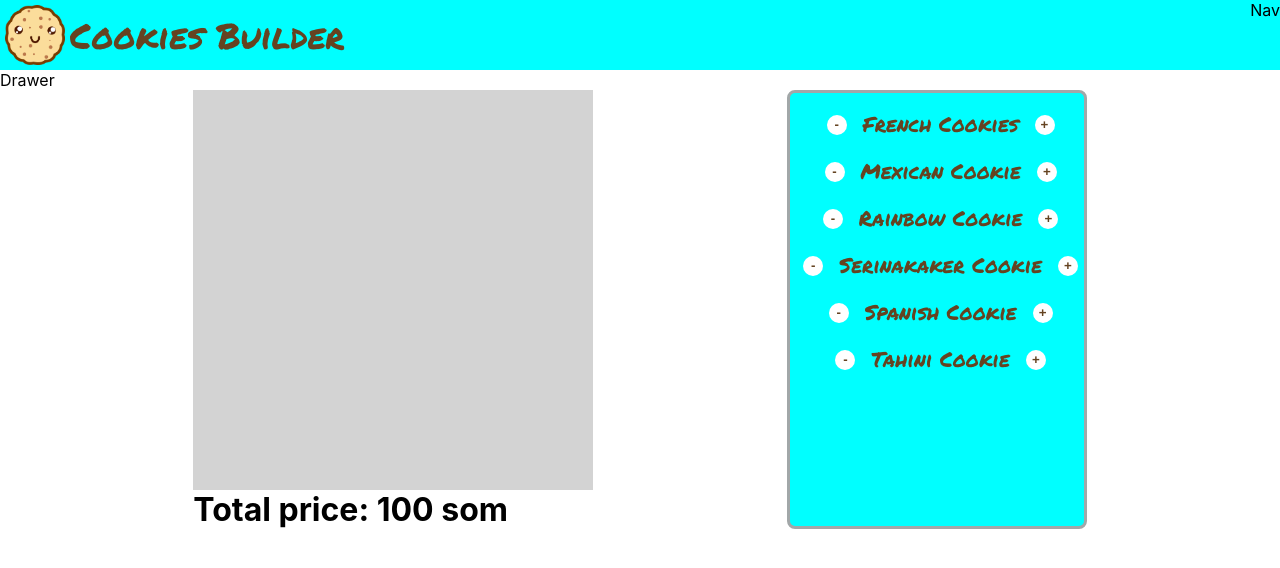
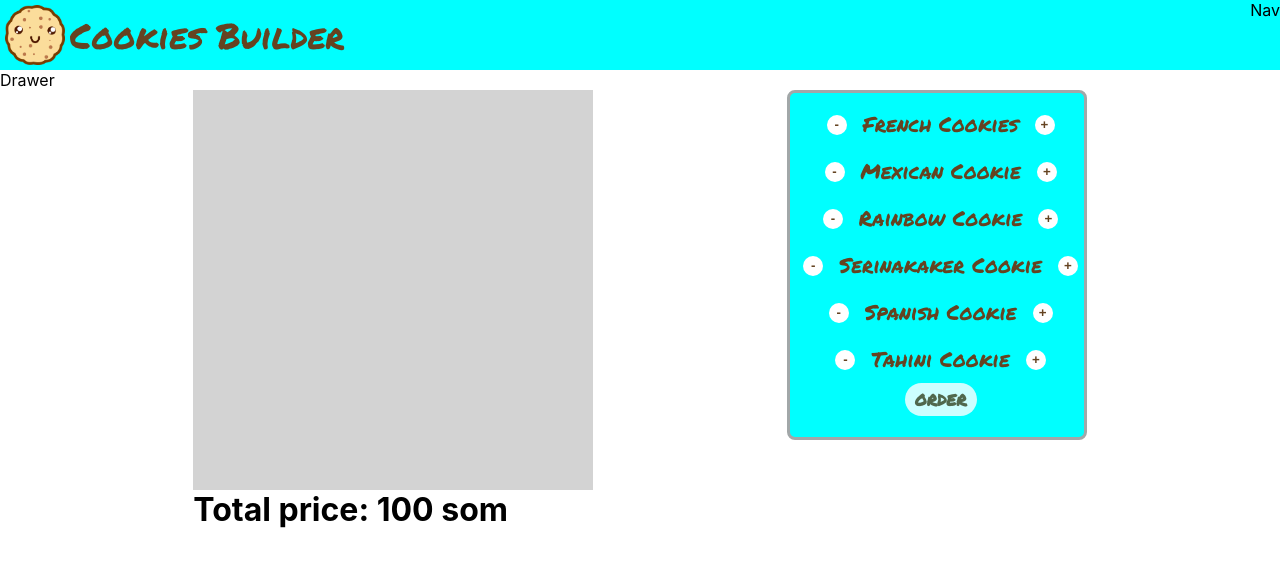
Before and after one commit to Nursen-Okenov/Cookies-Builder, a React (Create React App) app: page / in a window 1280 px wide. Shown: the top 568 px of the page. Built offline with nearby package versions, Linux system fonts and the light colour scheme.

Commit message:
Added Order Button

```diff
--- a/src/components/CookiesBuilder/CookiesControls/CookiesControls.js
+++ b/src/components/CookiesBuilder/CookiesControls/CookiesControls.js
@@ -11,7 +11,7 @@
   { label: "Tahini Cookie", type: "TahiniСookie" },
 ];
 
-export default ({ ingredients, addIngredient, removeIngredient }) => {
+export default ({ canOrder, ingredients, addIngredient, removeIngredient }) => {
   const controlsOutput = CONTROLS.map((control) => (
     <CookiesControl
       key={control.type}
@@ -22,5 +22,12 @@
     />
   ));
 
-  return <div className={classes.CookiesControls}>{controlsOutput}</div>;
+  return (
+    <div className={classes.CookiesControls}>
+      {controlsOutput}
+      <button disabled={!canOrder} className={classes.orderButton}>
+        ORDER
+      </button>
+    </div>
+  );
 };
--- a/src/components/CookiesBuilder/CookiesControls/CookiesControls.module.css
+++ b/src/components/CookiesBuilder/CookiesControls/CookiesControls.module.css
@@ -1,12 +1,30 @@
 .CookiesControls {
-    border: 3px solid rgb(162, 167, 168);
-    background-color:aqua;
-    width: 300px;
-    border-radius: .5rem;
-    padding-top: .5rem;
-    padding-left: .5rem;
+  border: 3px solid rgb(162, 167, 168);
+  background-color: aqua;
+  width: 300px;
+  height: 350px;
+  border-radius: 0.5rem;
+  padding-top: 0.5rem;
+  padding-left: 0.5rem;
 
-    display: flex;
-    flex-flow: column nowrap;
-    align-items: center;
+  display: flex;
+  flex-flow: column nowrap;
+  align-items: center;
 }
+.orderButton {
+  border: none;
+  background-color: white;
+  color: #654321;
+  font-weight: bold;
+  border-radius: 20px;
+  cursor: pointer;
+  font-family: "Permanent Marker";
+  padding: 5px 10px;
+  font-size: 1rem;
+}
+.orderButton{
+    opacity: .8 ;
+}
+.orderButton:not(:disabled):hover{
+    opacity: .9;
+}
--- a/src/containers/CookiesBuilder/CookiesBuilder.js
+++ b/src/containers/CookiesBuilder/CookiesBuilder.js
@@ -22,11 +22,20 @@
     TahiniСookie: 0,
   });
   const [price, setPrice] = useState(100);
+  const [canOrder, setCanOrder] = useState(false);
+
+  function checkCanOrder(ingredients) {
+    const total = Object.keys(ingredients).reduce((total, ingredient) =>{
+      return total + ingredients[ingredient];
+    }, 0);
+    setCanOrder(total > 0);
+  }
 
   function addIngredient(type) {
     const newIngredients = { ...ingredients };
     newIngredients[type]++;
     setIngredients(newIngredients);
+    checkCanOrder(newIngredients);
 
     const newPrice = price + PRICES[type];
     setPrice(newPrice);
@@ -37,6 +46,7 @@
       const newIngredients = { ...ingredients };
       newIngredients[type]--;
       setIngredients(newIngredients);
+      checkCanOrder(newIngredients);
 
       const newPrice = price - PRICES[type];
       setPrice(newPrice);
@@ -47,6 +57,7 @@
     <div className={classes.CookiesBuilder}>
       <CookiesKit price={price} ingredients={ingredients} />
       <CookiesControls
+        canOrder={canOrder}
         ingredients={ingredients}
         addIngredient={addIngredient}
         removeIngredient={removeIngredient}
```
